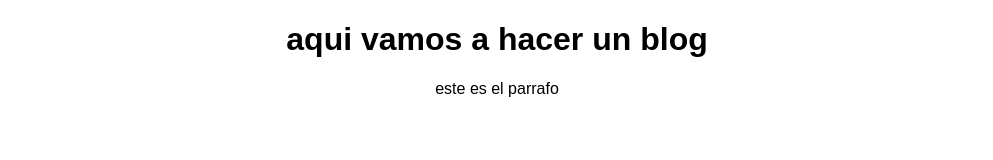
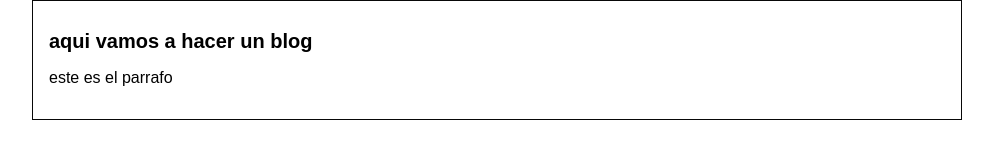
Before and after one commit to Juanandresdeedee/blog-, a plain HTML site: page index.html in a window 1280 px wide. Shown: the whole page, without its empty margins (143-1136 px from the left). Drawn offline with Linux system fonts and the light colour scheme.

Commit message:
commit al master del blog en su version mas reciente

```diff
--- a/css/stilos.css
+++ b/css/stilos.css
@@ -1,4 +1,23 @@
 body {
+    color: black;
     text-align: center;
     font-family: Arial, Helvetica, sans-serif;
+    font-size: 16px;
+    margin: 0;
+    padding: 0;
 }
+
+#container {
+    width: 70%;
+    padding: 1em;
+    text-align: left;
+    border: 1px solid rgb(8, 8, 8);
+    margin: 0 auto;
+}
+
+
+#container h1{
+
+    font-size:20px;
+
+}
--- a/index.html
+++ b/index.html
@@ -7,8 +7,11 @@
     <link rel="stylesheet" href="css/stilos.css">
 </head>
 <body>
-    <h1>aqui vamos a hacer un blog </h1>
-    <p>este es el parrafo</p>
-
+     <div id="container">
+        <div id="post">
+           <h1>aqui vamos a hacer un blog </h1>
+           <p>este es el parrafo</p>
+        </div>
+     </div>
 </body>
 </html>
```
Also changed, not shown: historia.txt.
